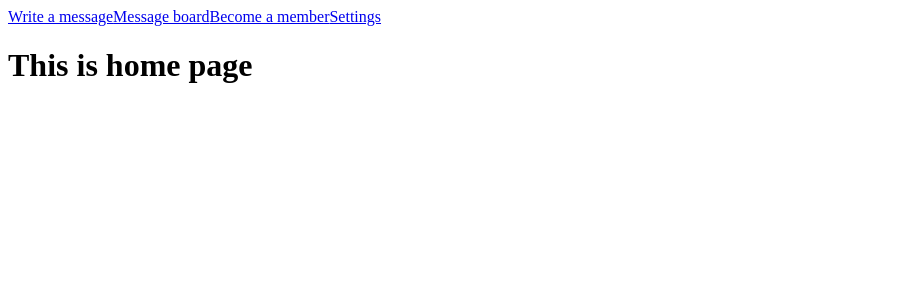
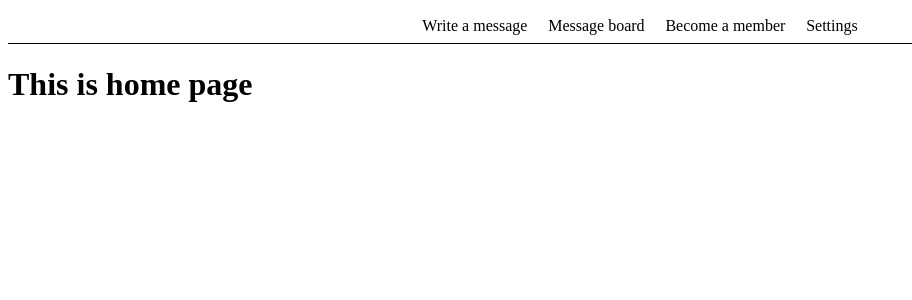
Before and after one commit to Sharpslice/Members-Only, a React (Vite) app in the folder frontend/: page / in a window 1280 px wide. Shown: the top 300 px of the page, without its empty margins (0-912 px from the left). Built offline with nearby package versions, Linux system fonts and the light colour scheme.

Commit message:
style: centered nav links and added ui indication when a user hovers over a button

```diff
--- a/frontend/src/Header/Header.css
+++ b/frontend/src/Header/Header.css
@@ -0,0 +1,23 @@
+.header{
+    display: flex;
+    justify-content: center;
+    align-items: center;
+    border-bottom: 1px solid black;
+
+    height: 2.2rem;
+
+}
+.header__nav{
+   display: flex;
+   gap: 0.5rem
+}
+.header__button{
+    color: black;
+    text-decoration: none;
+    padding: 0.4rem;
+
+}
+
+.header__button:hover{
+    opacity: 0.2;
+}
--- a/frontend/src/Header/Header.jsx
+++ b/frontend/src/Header/Header.jsx
@@ -6,10 +6,10 @@ function Header(){
         <header className="header">
 
             <nav className="header__nav">
-                <NavLink className="header__list" to="">Write a message</NavLink>
-                <NavLink className="header__list" to="">Message board</NavLink>
-                <NavLink className="header__list" to="">Become a member</NavLink>
-                <NavLink className="header__list" to="">Settings</NavLink>
+                <NavLink className="header__button" to="">Write a message</NavLink>
+                <NavLink className="header__button" to="">Message board</NavLink>
+                <NavLink className="header__button" to="">Become a member</NavLink>
+                <NavLink className="header__button" to="">Settings</NavLink>
             </nav>
 
         </header>
```
